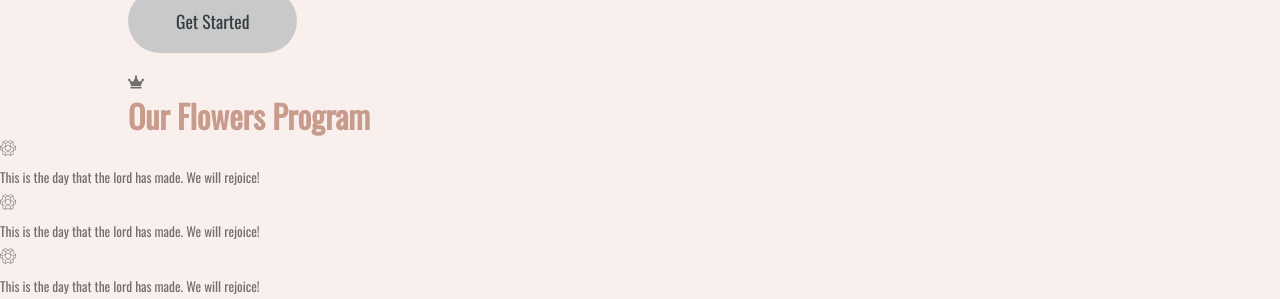
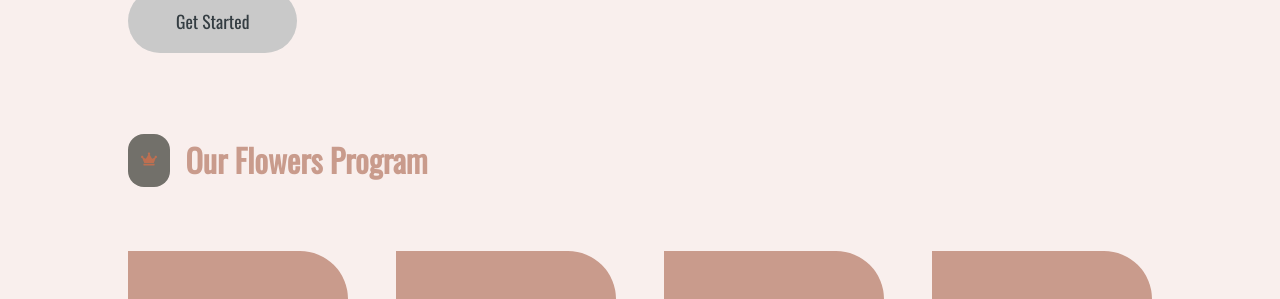
Before and after one commit to Tasnim63/flower-world, a React (Create React App) app: page / in a window 1280 px wide. Shown: the part 602-901 px from the top of the page. Built offline with nearby package versions, Linux system fonts and the light colour scheme; a web font is replaced by a local one.

Commit message:
flowres program added

```diff
--- a/src/components/Programs.jsx
+++ b/src/components/Programs.jsx
@@ -1,27 +1,32 @@
-import React from 'react'
-import Section_head from './Section_head'
-import {FaCrown } from "react-icons/fa";
-import { programs } from '../data';
-import Card from '../UI/Card';
+import React from "react";
+import Section_head from "./Section_head";
+import { FaCrown } from "react-icons/fa";
+import { AiFillCaretRight } from "react-icons/ai";
+import { programs } from "../data";
+import Card from "../UI/Card";
+import { Link } from "react-router-dom";
 export default function Programs() {
   return (
-   <section className='programs'>
+    <section className="programs">
       <div className="container programs_container">
-      <Section_head icon={<FaCrown></FaCrown>} tittle="Our Flowers Program"></Section_head>
-      </div>
+        <Section_head
+          icon={<FaCrown></FaCrown>}
+          tittle="Our Flowers Program"
+        ></Section_head>
+
       <div className="program_wrapper">
-        {
-            programs.map(({id,icon,tittle,info,path}) =>{
+        {programs.map(({ id, icon, tittle, info, path }) => {
           return (
             <Card className="programs_program" key={id}>
               <span>{icon}</span>
               <h4>{tittle}</h4>
               <small>{info}</small>
+              <Link to={path} className=" btn sm">Learn More <AiFillCaretRight></AiFillCaretRight></Link>
             </Card>
-                )
-            })
-        }
+          );
+        })}
+      </div>
       </div>
     </section>
-  )
+  );
 }
--- a/src/index.css
+++ b/src/index.css
@@ -63,3 +63,56 @@ img{
     object-fit: cover;
     width: 100%;
 }
+
+
+/* section */
+section{
+    margin-top:  8rem;
+}
+.section_head{
+    display: flex;
+    align-items: center;
+    gap: 1rem;
+}
+.section_head span{
+    padding: 0.8rem;
+    border-radius: 1rem;
+    color: var(--main-color-one);
+    background: var(--paragraph-color);
+}
+.card{
+    background:var(  --secondary-color-three) ;
+    border: 2px solid transparent ;
+    text-align: center;
+    padding: 3rem 2rem;
+    border-radius: 0 3rem 0 3rem;
+    transition: var(--transition);
+}
+.card:hover{
+    background: transparent;
+    border-color: var(--paragraph-color);
+    cursor: default;
+}
+.card span{
+width: 3rem;
+height: 3rem;
+background: var(--heading-color);
+color: var(--secondary-color-six);
+font-size: 1.5rem;
+padding:0.8rem ;
+display: grid;
+place-items: center;
+margin-bottom: 1.5rem;
+margin-inline: auto;
+border-radius: 1rem;
+transition: var(--transition);
+}
+.card:hover span{
+    background: var(--secondary-color-five);
+    color: var(--main-color-one);
+}
+.card small{
+    margin-top: 1rem;
+    display: block;
+    font-weight: 300;
+}
--- a/src/pages/home/home.css
+++ b/src/pages/home/home.css
@@ -83,3 +83,24 @@ position: relative;
   color: var(--secondary-color-six);
 
 }
+/*    ***********programs style************* */
+
+.programs{
+    margin-top: 4rem;
+}
+.program_wrapper{
+    display: grid;
+    grid-template-columns: repeat(4, 1fr);
+    gap: 3rem;
+    margin-top: 4rem;
+}
+.programs_program a{
+    margin-top: 2.5rem;
+    display: flex;
+    align-items: center;
+    justify-content: center;
+}
+.programs_program:hover a{
+    background: var(--heading-color);
+    color: var(--secondary-color);
+}
```
Lines whose indentation alone changed are shown as unchanged.
